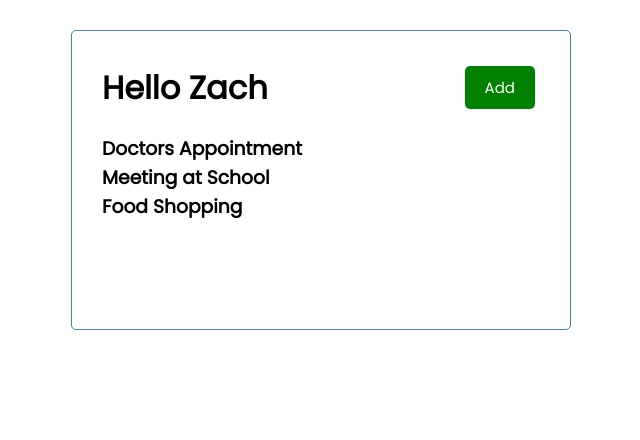
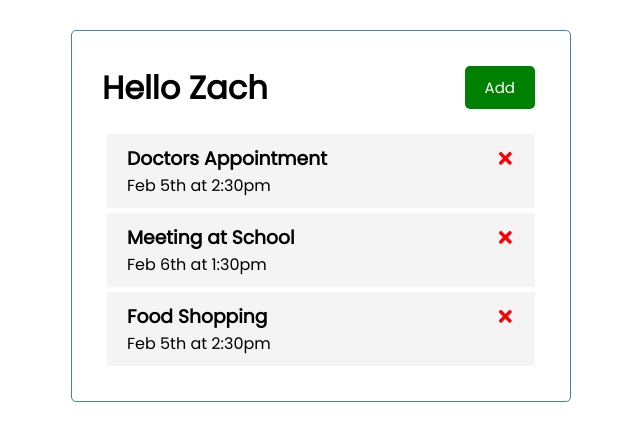
Before and after one commit to ZachFleck42/Task-Tracker, a React (Create React App) app: page / in a window 1280 px wide. Shown: the top 440 px of the page, without its empty margins (319-959 px from the left). Built offline with nearby package versions, Linux system fonts and the light colour scheme.

Commit message:
Adds ability to delete tasks

```diff
--- a/package.json
+++ b/package.json
@@ -8,7 +8,8 @@
     "@testing-library/user-event": "^13.5.0",
     "react": "^18.2.0",
     "react-dom": "^18.2.0",
-    "react-scripts": "5.0.1",
+    "react-icons": "^4.4.0",
+    "react-scripts": "^5.0.1",
     "web-vitals": "^2.1.4"
   },
   "scripts": {
--- a/src/App.js
+++ b/src/App.js
@@ -24,10 +24,14 @@
         },
     ])
 
+    const deleteTask = (id) => {
+        setTasks(tasks.filter((task) => task.id !== id))
+    }
+
     return (
         <div className='container'>
             <Header name='Zach'/>
-            <Tasks tasks={tasks}/>
+            <Tasks tasks={tasks} onDelete={deleteTask}/>
         </div>
     )
 }
--- /dev/null
+++ b/src/components/Task.js
@@ -0,0 +1,17 @@
+import {FaTimes} from 'react-icons/fa'
+
+const Task = ({task, onDelete}) => {
+    return (
+        <div className='task'>
+            <h3>
+                {task.text}
+                <FaTimes
+                    style ={{color: 'red', cursor: 'pointer'}}
+                    onClick={() => onDelete(task.id)}/>
+            </h3>
+            <p>{task.day}</p>
+        </div>
+    )
+}
+
+export default Task
--- a/src/components/Tasks.js
+++ b/src/components/Tasks.js
@@ -1,8 +1,10 @@
-const Tasks = ({tasks}) => {
+import Task from './Task'
+
+const Tasks = ({tasks, onDelete}) => {
     return (
         <>
             {tasks.map((task) => (
-                <h3 key={task.id}>{task.text}</h3>
+                <Task key={task.id} task={task} onDelete={onDelete}/>
             ))}
         </>
     )
```
Also changed, not shown: 1 other file (tests, documents, lock files or other folders).
